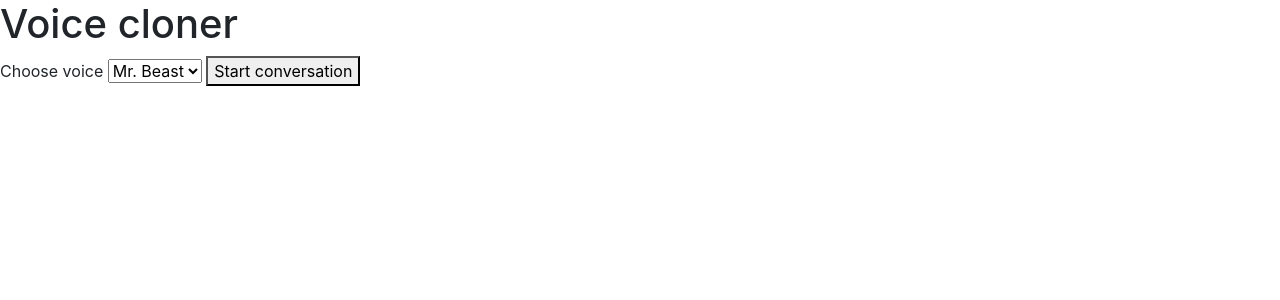
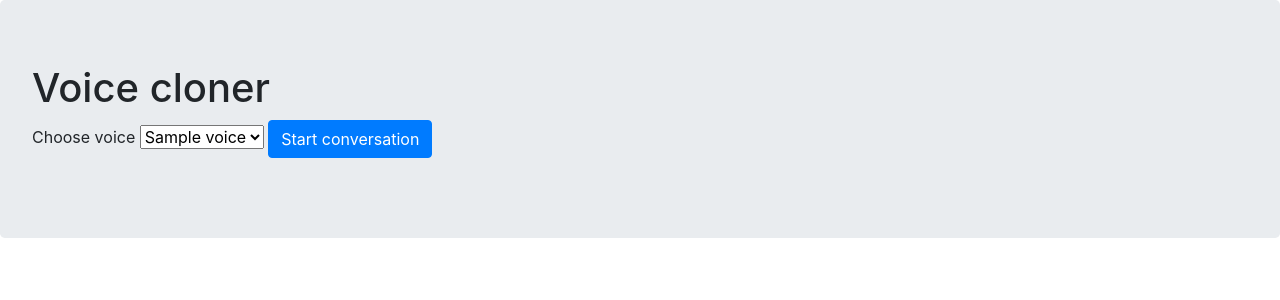
Before and after one commit to tsrsmict/voice-cloner, a Flask app: template templates/index.html in a window 1280 px wide. Shown: the top 300 px of the page. Run offline with Flask 3, Linux system fonts and the light colour scheme; the template is opened without the code that fills it: most values are stand-ins (such as "Sample title", 1, 10 or a date in 2020).

Commit message:
Stable version yay!!

```diff
--- a/main.py
+++ b/main.py
@@ -21,7 +21,8 @@ def start_conversation(voice: VoiceClone = voices[0]):
     num_inputs = 0
     while num_inputs < 20 and conversation is not None:
         user_message = conversation.get_audio()
-        conversation.play_response_to_new_message(user_message)
+        if conversation is not None:
+            conversation.play_response_to_new_message(user_message)
         num_inputs += 1
 
 app = Flask(__name__)
@@ -33,7 +34,6 @@ def index():
 
 @app.route("/start-conversation")
 def start_conversation_route():
-    print(request)
     args = request.args
     voice_id = int(args.get("voice"))
     voice = voices[voice_id]
@@ -51,6 +51,7 @@ def conversation_status():
 def end_current_conversation():
     global conversation
     conversation = None
+    print("Ended conversation")
     return "Ended conversation"
 
 if __name__=="__main__":
--- a/templates/index.html
+++ b/templates/index.html
@@ -1,44 +1,71 @@
 <!DOCTYPE html>
 <html lang="en">
+
 <head>
   <meta charset="UTF-8" />
   <meta http-equiv="X-UA-Compatible" content="IE=edge" />
   <meta name="viewport" content="width=device-width, initial-scale=1.0" />
   <title>Document</title>
-    <link
-      rel="stylesheet"
-      href="https://cdn.jsdelivr.net/npm/bootstrap@4.6.2/dist/css/bootstrap.min.css" />
+  <link rel="stylesheet" href="https://cdn.jsdelivr.net/npm/bootstrap@4.6.2/dist/css/bootstrap.min.css" />
 </head>
+<style>
+  #end-conversation-button {
+    display: none;
+  }
+</style>
+
 <body>
+  <div class="jumbotron">
     <h1>Voice cloner</h1>
-
     <label for="">Choose voice</label>
-    <select name="" id="">
-      <option value="mr-beast">Mr. Beast</option>
-      <option value="mr-beast">Mr. Beast</option>
+    <select name="" id="voice-id">
+      {% for voice in voices %}
+      <option value="{{ voice['internal-id'] }}">{{voice["person-name"]}}</option>
+      {% endfor %}
     </select>
-
-    <button id="start-conversation-button">Start conversation</button>
+    <button class="btn btn-primary" id="start-conversation-button">Start conversation</button>
+    <button class="btn btn-primary" id="end-conversation-button">End conversation</button>
     <p id="status-label"></p>
+  </div>
 </body>
 <script>
-    document
-      .getElementById("start-conversation-button")
-      .addEventListener("click", function () {
-        fetch("/start-conversation");
+  let isConversing = false;
+  let startButton = document.getElementById("start-conversation-button");
+  let endButton = document.getElementById("end-conversation-button");
+  let statusLabel = document.querySelector("#status-label");
+
+  startButton.addEventListener("click", function () {
+    const value = document.getElementById("voice-id").value;
+    console.log(value);
+    fetch(`/start-conversation?voice=${value}`);
+    startButton.style.display = "none";
+    endButton.style.display = "block";
     setInterval(() => {
+      if (!isConversing) {
+        clearInterval(this);
+      };
       console.log("fetching status");
       fetch("/conversation-status")
         .then(function (response) {
-              return response.text();
+          return response.json();
         })
         .then((d) => {
-              console.log(d);
+          console.log(d.status);
+          statusLabel.innerHTML = d.status;
+        }).catch((e) => {
+          clearInterval(this);
         });
     }, 2000);
   });
 
-    statusLabel = document.querySelector("#status-label");
+  endButton.addEventListener("click", function () {
+    isConversing = false;
+    fetch("/end-current-conversation");
+    window.location.reload();
+    startButton.style.display = "block";
+    endButton.style.display = "none";
+  });
     // fetch from /conversation-status every 1 second
 </script>
+
 </html>
```
Lines whose indentation alone changed are shown as unchanged.
